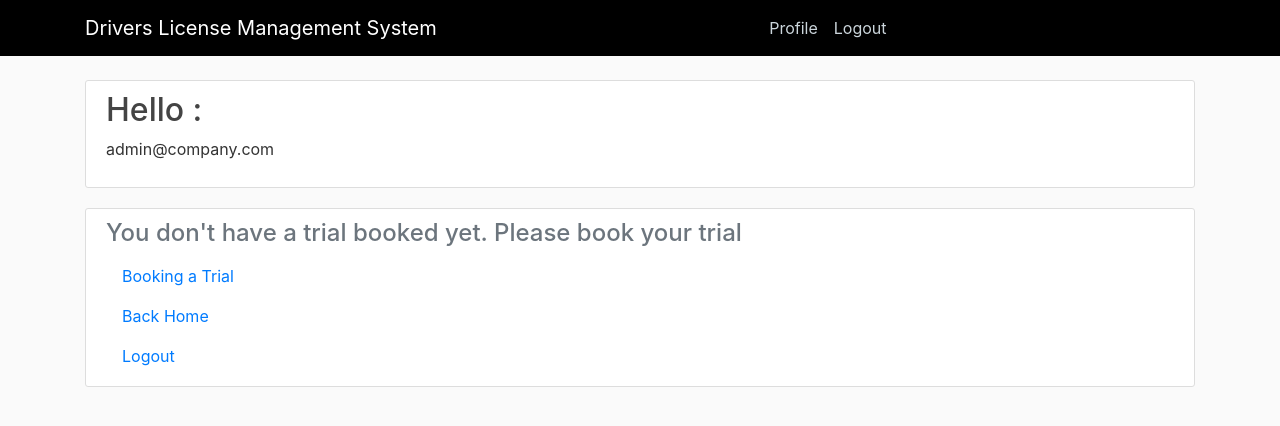
After one commit to CESCL/mysite, a Django app: page /status/ in a window 1280 px wide. The commit adds this page. Shown: the top 426 px of the page. Run offline with Django 4.2, Linux system fonts and the light colour scheme; a user stored in the database is signed in; data comes from the database, SQL or seed files in the repository; both versions use the stored data as it was after the commit; some libraries are stand-ins or nearby versions.

Commit message:
booking funcionando

```diff
--- a/mysite/urls.py
+++ b/mysite/urls.py
@@ -25,6 +25,7 @@ urlpatterns = [
     path('profile/', user_views.profile, name="profile"),
     path('updateprofile/', user_views.updateprofile, name="updateprofile"),
     path('booking/', user_views.booking, name="booking"),
+    path('status/', user_views.status, name="status"),
     path('logout/', auth_views.LogoutView.as_view(template_name="users/logout.html"), name="logout"),
     path('admin/', admin.site.urls),
 ]
--- a/users/templates/users/base.html
+++ b/users/templates/users/base.html
@@ -20,7 +20,7 @@
     <header class="site-header">
       <nav class="navbar navbar-expand-md navbar-dark bg-steel fixed-top">
         <div class="container">
-          <a class="navbar-brand mr-4" href="{% url 'home' %}">Drivers License Management System</a>
+          <a class="navbar-brand mr-4" href="{% url 'profile' %}">Drivers License Management System</a>
           <button class="navbar-toggler" type="button" data-toggle="collapse" data-target="#navbarToggle" aria-controls="navbarToggle" aria-expanded="false" aria-label="Toggle navigation">
           <span class="navbar-toggler-icon"></span>
           </button>
@@ -33,7 +33,7 @@
                 <a class="nav-item nav-link" href="{% url 'profile' %}">Profile</a>
                 <a class="nav-item nav-link" href="{% url 'logout' %}">Logout</a>
                 {% else %}
-                <a class="nav-item nav-link" href="{% url 'home' %}">Applicant Guide</a>
+                <a class="nav-item nav-link" href="{% url 'home' %}">Home</a>
                 <a class="nav-item nav-link" href="{% url 'home' %}">About</a>
                 {% endif %}
             </div>
--- a/users/templates/users/profile.html
+++ b/users/templates/users/profile.html
@@ -11,9 +11,8 @@
       <div class="content-section">
         <p class='text-muted'>Please, select an option:
           <ul class="list-group">
-            <a class="nav-item nav-link" href="{% url 'booking' %}">Book a Trial</a>
-            <a class="nav-item nav-link" href="{% url 'login' %}">Cancel a Trial</a>
-            <a class="nav-item nav-link" href="{% url 'login' %}">View Results</a>
+            <a class="nav-item nav-link" href="{% url 'booking' %}">Booking Trial</a>
+            <a class="nav-item nav-link" href="{% url 'status' %}">View Status</a>
             <a class="nav-item nav-link" href="{% url 'logout' %}">Logout</a>
           </ul>
         </p>
--- /dev/null
+++ b/users/templates/users/status.html
@@ -0,0 +1,29 @@
+{% extends "users/base.html" %}
+{% block content %}
+<main role="main" class="container">
+  <div class="row">
+    <div class="col-md-12">
+        <div class="content-section">
+            <h2>Hello {{ user.first_name }} {{ user.last_name }}: </h2>
+            <p>{{ user.email }}</p>
+        </div>
+      <div class="content-section">
+        {% if booking.booked_user %}
+        <h4 class='text-muted'>You have a trial booked: </h4>
+        <h5 class='text-muted'>Site: </h5>
+            <p class='text-muted'>{{ booking.booked_site }}</p>
+          <h5 class='text-muted'>Date: </h5>
+            <p class='text-muted'>{{ booking.booked_date }}</p>
+          {% else %}
+          <h4 class='text-muted'>You don't have a trial booked yet. Please book your trial </h4>
+          <a class="nav-item nav-link" href="{% url 'booking' %}">Booking a Trial</a>
+          {% endif %}
+          <ul class="list-group">
+            <a class="nav-item nav-link" href="{% url 'profile' %}">Back Home</a>
+            <a class="nav-item nav-link" href="{% url 'logout' %}">Logout</a>
+          </ul>
+        </div>
+    </div>
+  </div>
+</main>
+{% endblock content %}
--- a/users/views.py
+++ b/users/views.py
@@ -2,6 +2,7 @@ from django.shortcuts import render, redirect
 from django.contrib import messages
 from django.contrib.auth.decorators import login_required
 from .forms import UserRegisterForm, UserUpdateForm, BookingForm, ProfileUpdateForm
+from .models import Booking, User
 
 def home(request):
     return render(request, "users/home.html")
@@ -57,3 +58,11 @@ def booking(request):
     }
     form = BookingForm()
     return render(request, "users/booking.html", context)
+
+@login_required
+def status(request):
+    user_id = request.user.id
+    context = {
+        'booking': Booking.objects.get(id=user_id)
+    }
+    return render(request, "users/status.html", context)
```
Also changed, not shown: db.sqlite3.
